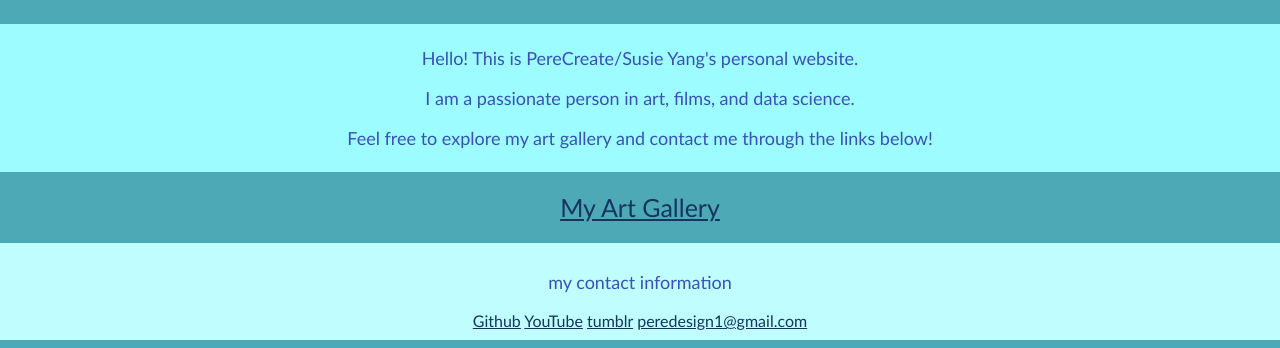
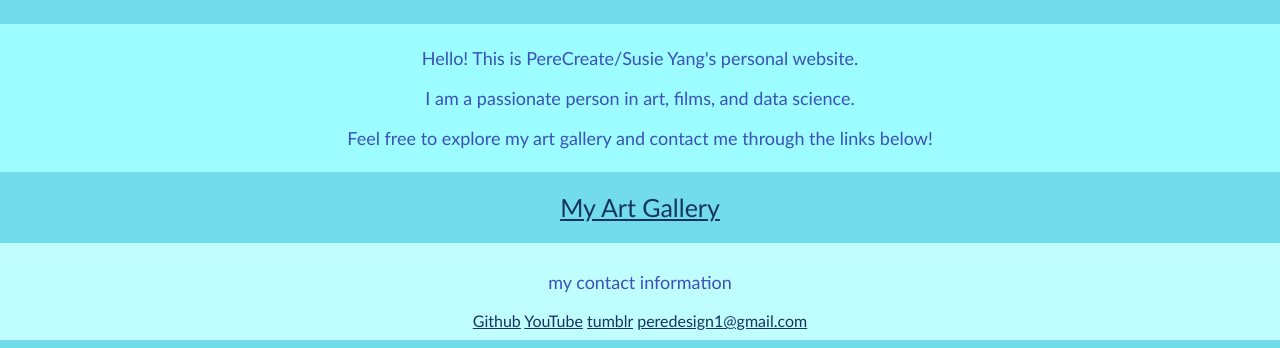
Before and after one commit to Perennial123/perecreate-website, a plain HTML site: page index.html in a window 1280 px wide. Shown: the part 454-802 px from the top of the page. Drawn offline with Linux system fonts and the light colour scheme.

Commit message:
Modify styles for body and headings
Updated body background color and adjusted styles.

```diff
--- a/styles.css
+++ b/styles.css
@@ -2,7 +2,7 @@
 body {
     margin-left: auto;
     margin-right: auto;
-    background-color: rgb(78, 169, 183);
+    background-color: rgb(114, 220, 236);
     text-align: center;
     font-family: 'Gill Sans', 'Gill Sans MT', 'Calibri', 'Trebuchet MS', sans-serif;
 }
```
